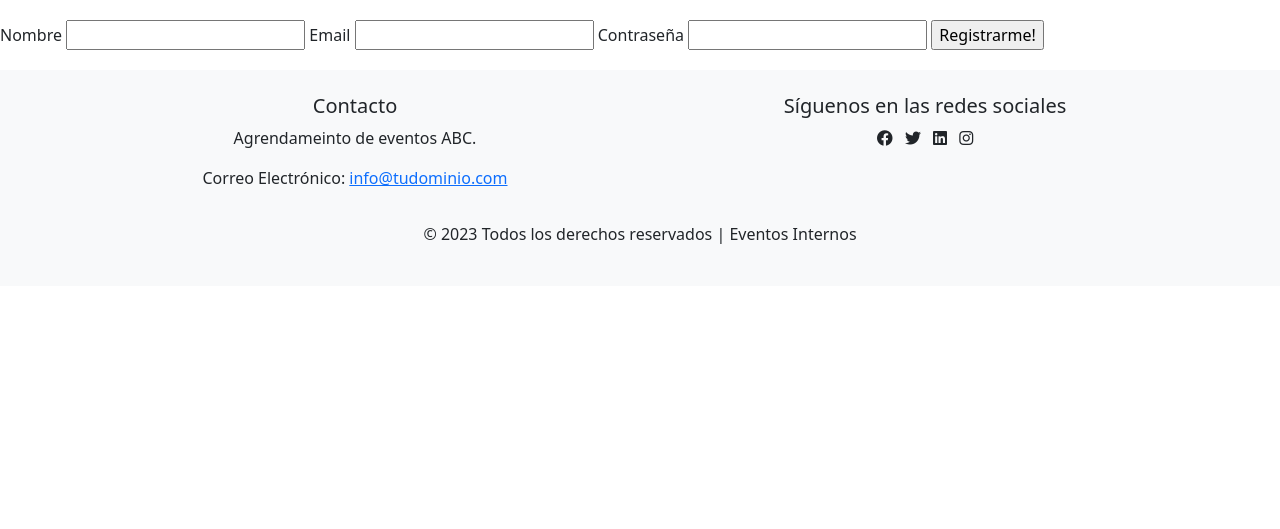
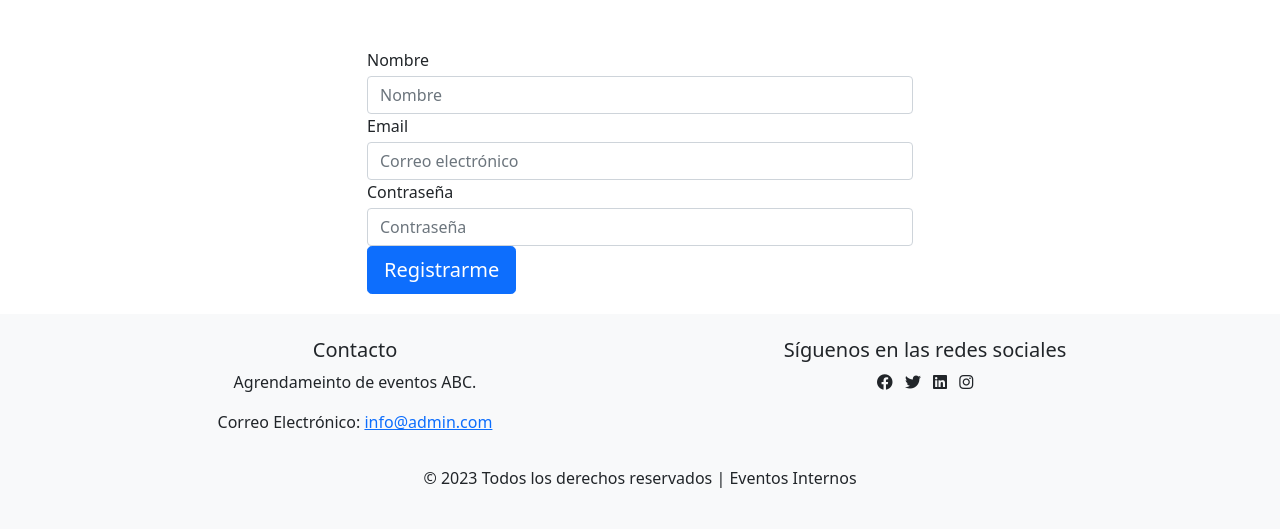
Before and after one commit to miguellperezzv/devops_A3Sec, a Flask app: page /usuario/registro in a window 1280 px wide. Shown: the part 56-585 px from the top of the page. Run offline with Flask 3, Linux system fonts and the light colour scheme; some libraries are stand-ins or nearby versions.

Commit message:
Mejor contraseña hash, mejora GUI

```diff
--- a/app/__init__.py
+++ b/app/__init__.py
@@ -14,6 +14,7 @@ ENDPOINTS = [('/',home),('/agenda',agenda), ('/usuario', usuario) ]
 
 def create_app(config=DevelopmentConfig):
     app = Flask(__name__)
+    #app.static_folder = 'static'
     app.config.from_object(config)
     #app.config.from_envvar('CONFIG_SETTINGS')
 
@@ -25,6 +26,7 @@ def create_app(config=DevelopmentConfig):
     #app.config['SQLALCHEMY_DATABASE_URI'] = 'mysql+pymysql://root:pass@localhost/flask_app_db'
 
     app.config['JWT_ACCESS_TOKEN_EXPIRES'] = datetime.timedelta(seconds=180)
+
 
     with app.app_context():
         db.create_all()
--- a/app/templates/footer.html
+++ b/app/templates/footer.html
@@ -7,7 +7,7 @@
                   Agrendameinto de eventos ABC.
               </p>
               <p>
-                  Correo Electrónico: <a href="mailto:info@tudominio.com">info@tudominio.com</a>
+                  Correo Electrónico: <a href="mailto:admin@admin.com">info@admin.com</a>
               </p>
           </div>
           <div class="col-md-6">
--- a/app/templates/registro.html
+++ b/app/templates/registro.html
@@ -1,14 +1,26 @@
+{% extends 'base.html' %}
 
-{% extends 'base.html' %}
-<h2>Hola mundo!!</h2>
 {% block contenido %}
+<div class="container">
+    <div class="row justify-content-center mt-5">
+        <div class="col-md-6 col-sm-12">
 
-<form method="POST" action="{{url_for('usuario.registro')}}">
-
-    {{ form.name.label }} {{ form.name(size=20) }}
-    {{ form.email_usuario.label }} {{ form.email_usuario(size=20) }}
-    {{ form.pwd_usuario.label }} {{ form.pwd_usuario(size=20) }}
-    <input type="submit" value="Registrarme!">
-</form>
-
+            <form method="POST" action="{{ url_for('usuario.registro') }}" class="form-signup">
+                <div class="form-group">
+                    {{ form.name.label(class="mb-1") }}
+                    {{ form.name(class="form-control", placeholder="Nombre", required=true) }}
+                </div>
+                <div class="form-group">
+                    {{ form.email_usuario.label(class="mb-1") }}
+                    {{ form.email_usuario(class="form-control", placeholder="Correo electrónico", required=true) }}
+                </div>
+                <div class="form-group">
+                    {{ form.pwd_usuario.label(class="mb-1") }}
+                    {{ form.pwd_usuario(class="form-control", placeholder="Contraseña", required=true) }}
+                </div>
+                <button class="btn btn-lg btn-primary btn-block" type="submit">Registrarme</button>
+            </form>
+        </div>
+    </div>
+</div>
 {% endblock %}
```
Also changed, not shown: app/agendamiento/models.py (+12 -5 lines), app/templates/login.html (+18 -13 lines), agendamiento.sqlite, app/config.py (line endings or trailing spaces), app/static/abc.jpg (added).
